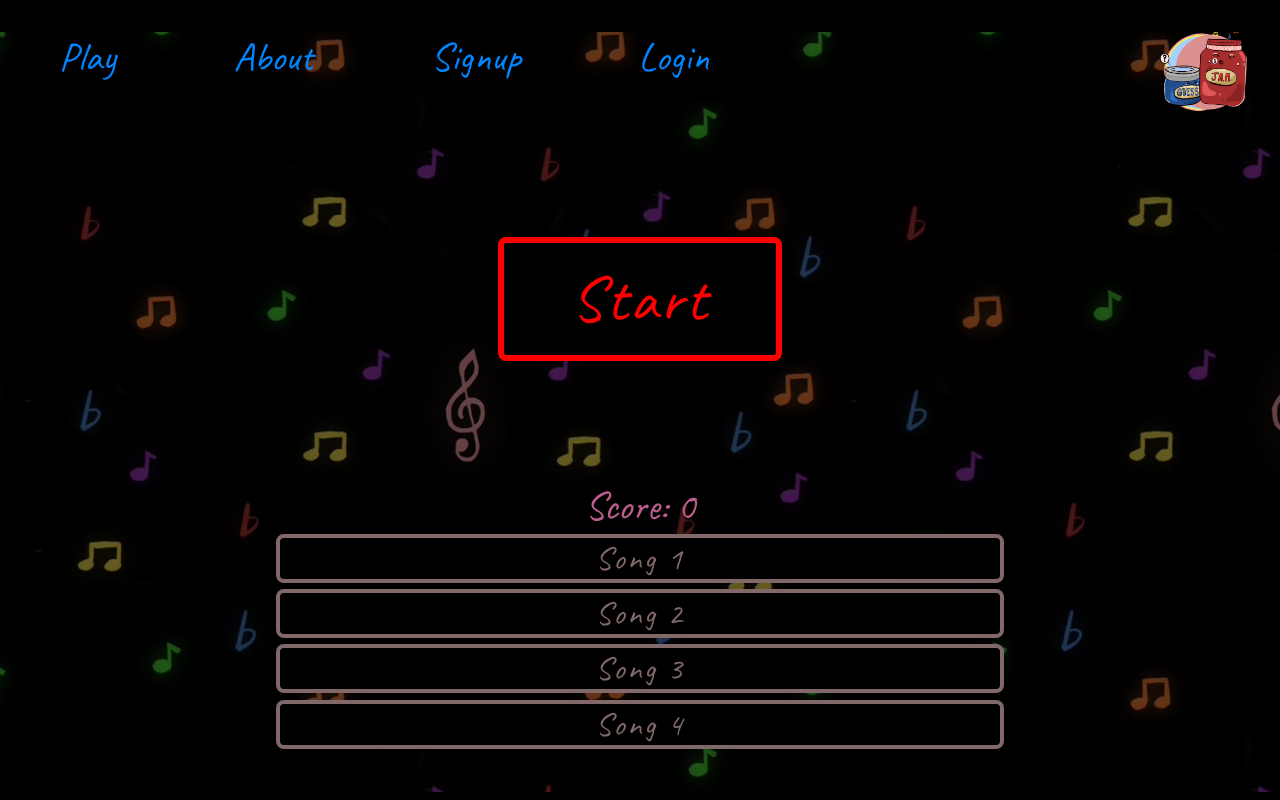
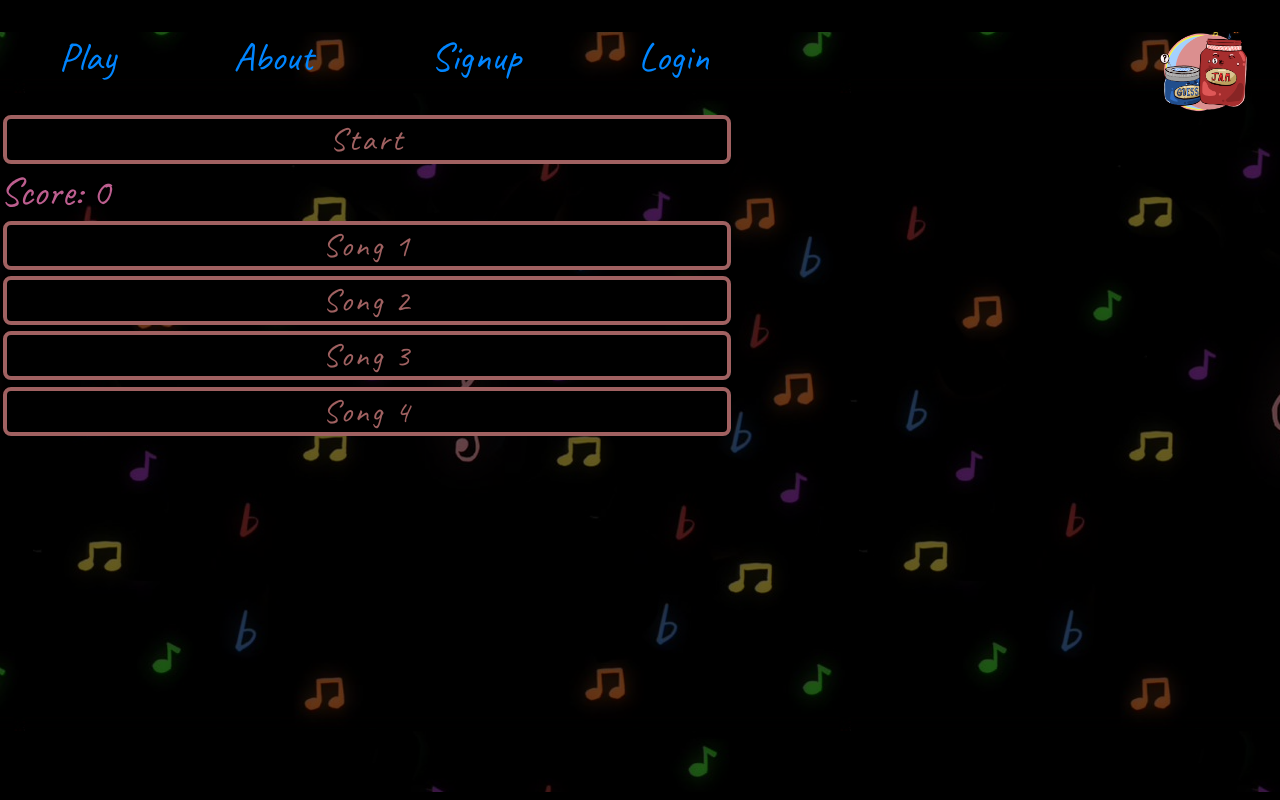
Before and after one commit to ronquiaj/Guess_Jam, a React (Create React App) app in the folder client/: page /game in a window 1280 px wide. Built offline with nearby package versions, Linux system fonts and the light colour scheme.

Commit message:
Put Desktop game files into own folder

```diff
--- a/client/src/routes/GamePage/GamePage.tsx
+++ b/client/src/routes/GamePage/GamePage.tsx
@@ -5,13 +5,11 @@ import {
   GetTracks_tracks,
 } from "../../components/__generated__/GetTracks";
 import { useSong } from "../../contexts/SongContext";
+import useWindowDimensions from "../../hooks/useWindowDimensions";
 import Button from "../../components/global/Button/Button";
-import Countdown from "./components/Countdown/Countdown";
+import GameDesktop from "./screens/Desktop/GameDesktop";
 import GET_TRACKS from "./query";
 import "./styles.scss";
-import Typography from "../../components/global/Typography/Typography";
-import SongInfo from "./components/SongInfo/SongInfo";
-import useWindowDimensions from "../../hooks/useWindowDimensions";
 
 const GamePage: FC = () => {
   const score = useRef<number>(0);
@@ -60,8 +58,6 @@ const GamePage: FC = () => {
     }
   }, [data?.tracks]);
 
-  useEffect(() => {}, []);
-
   const verifySong = useCallback((songName: string) => {
     if (songName === chosenSong.current?.name) {
       score.current += 100;
@@ -80,35 +76,17 @@ const GamePage: FC = () => {
   const song4 = currentTracks[3];
 
   return (
-    <div className="gamepage-container">
-      <div className="gamepage-container--center-col">
-        {gameStarted ? (
-          <Countdown
-            neon={true}
-            countdownWords={["Ready?", "Set...", "Go!"]}
-            className="gamepage-container--center-col--ready-set-go"
-            time={1000}
-            animationOver={closeOpeningCountdown}
+    <>
+      <GameDesktop
+        chosenSong={chosenSong}
+        closeOpeningCountdown={closeOpeningCountdown}
+        gameStarted={gameStarted}
+        startGame={startGame}
+        score={score}
+        showSongInformation={showSongInformation}
       />
-        ) : (
-          <Button
-            className="gamepage-container--center-col--big-button"
-            onClick={startGame}
-          >
-            Start
-          </Button>
-        )}
-        {chosenSong.current && showSongInformation.current && (
-          <SongInfo
-            songName={chosenSong.current.name}
-            imageUrl={chosenSong.current.album.album_cover}
-          />
-        )}
-        <Typography light={false} variant="hot-pink">
-          Score: <span>{score.current}</span>
-        </Typography>
       <div
-          className={`gamepage-container--center-col--button-container ${
+        className={`gamepage--button-container ${
           !openingCountdownOver &&
           "gamepage-container--center-col--button-container--disabled"
         }`}
@@ -126,8 +104,7 @@ const GamePage: FC = () => {
           {currentTracks.length > 0 ? song4.name : "Song 4"}
         </Button>
       </div>
-      </div>
-    </div>
+    </>
   );
 };
 
--- /dev/null
+++ b/client/src/routes/GamePage/screens/Desktop/GameDesktop.tsx
@@ -0,0 +1,60 @@
+import { FC, MutableRefObject } from "react";
+import Button from "../../../../components/global/Button/Button";
+import Typography from "../../../../components/global/Typography/Typography";
+import { GetTracks_tracks } from "../../../../components/__generated__/GetTracks";
+import Countdown from "../../components/Countdown/Countdown";
+import SongInfo from "../../components/SongInfo/SongInfo";
+
+import "./styles.scss";
+
+type Props = {
+  gameStarted: boolean;
+  closeOpeningCountdown: () => void;
+  startGame: () => void;
+  chosenSong: MutableRefObject<GetTracks_tracks | undefined>;
+  showSongInformation: MutableRefObject<boolean>;
+  score: MutableRefObject<number>;
+};
+
+const GameDesktop: FC<Props> = ({
+  gameStarted,
+  closeOpeningCountdown,
+  startGame,
+  chosenSong,
+  showSongInformation,
+  score,
+}: Props) => {
+  return (
+    <div className="gamepage-container">
+      <div className="gamepage-container--center-col">
+        {gameStarted ? (
+          <Countdown
+            neon={true}
+            countdownWords={["Ready?", "Set...", "Go!"]}
+            className="gamepage-container--center-col--ready-set-go"
+            time={1000}
+            animationOver={closeOpeningCountdown}
+          />
+        ) : (
+          <Button
+            className="gamepage-container--center-col--big-button"
+            onClick={startGame}
+          >
+            Start
+          </Button>
+        )}
+        {chosenSong.current && showSongInformation.current && (
+          <SongInfo
+            songName={chosenSong.current.name}
+            imageUrl={chosenSong.current.album.album_cover}
+          />
+        )}
+        <Typography light={false} variant="hot-pink">
+          Score: <span>{score.current}</span>
+        </Typography>
+      </div>
+    </div>
+  );
+};
+
+export default GameDesktop;
--- a/client/src/routes/GamePage/styles.scss
+++ b/client/src/routes/GamePage/styles.scss
@@ -1,25 +1,7 @@
 @import "../../styles/colors.scss";
 @import "../../styles/effects.scss";
 
-.gamepage-container {
-  &--center-col {
-    display: flex;
-    flex-direction: column;
-    height: 80vh;
-    justify-content: flex-end;
-    align-items: center;
-    &--big-button {
-      margin-bottom: 7.5rem;
-      width: 15rem;
-      padding: 1rem;
-      color: $red-on;
-      border: 6px solid $red-on;
-      font-size: 4rem;
-    }
-    &--ready-set-go {
-      margin-bottom: 5rem;
-    }
-    &--button-container {
+.gamepage--button-container {
   display: flex;
   flex-direction: column;
   justify-content: space-around;
@@ -30,5 +12,24 @@
     }
   }
 }
+
+.gamepage-container {
+  // &--center-col {
+  //   display: flex;
+  //   flex-direction: column;
+  //   height: 80vh;
+  //   justify-content: flex-end;
+  //   align-items: center;
+  //   &--big-button {
+  //     margin-bottom: 7.5rem;
+  //     width: 15rem;
+  //     padding: 1rem;
+  //     color: $red-on;
+  //     border: 6px solid $red-on;
+  //     font-size: 4rem;
+  //   }
+  //   &--ready-set-go {
+  //     margin-bottom: 5rem;
+  //   }
+  // }
 }
-}
```
Also changed, not shown: client/src/routes/GamePage/components/screens/Desktop/GameDesktop.tsx (deleted, +0 -10 lines), client/src/routes/GamePage/screens/Desktop/styles.scss (renamed from client/src/routes/GamePage/components/screens/Desktop/styles.scss), client/src/routes/GamePage/screens/Mobile/GameMobile.tsx (renamed from client/src/routes/GamePage/components/screens/Mobile/GameMobile.tsx), client/src/routes/GamePage/screens/Mobile/styles.scss (renamed from client/src/routes/GamePage/components/screens/Mobile/styles.scss). Lines whose indentation alone changed are shown as unchanged.
